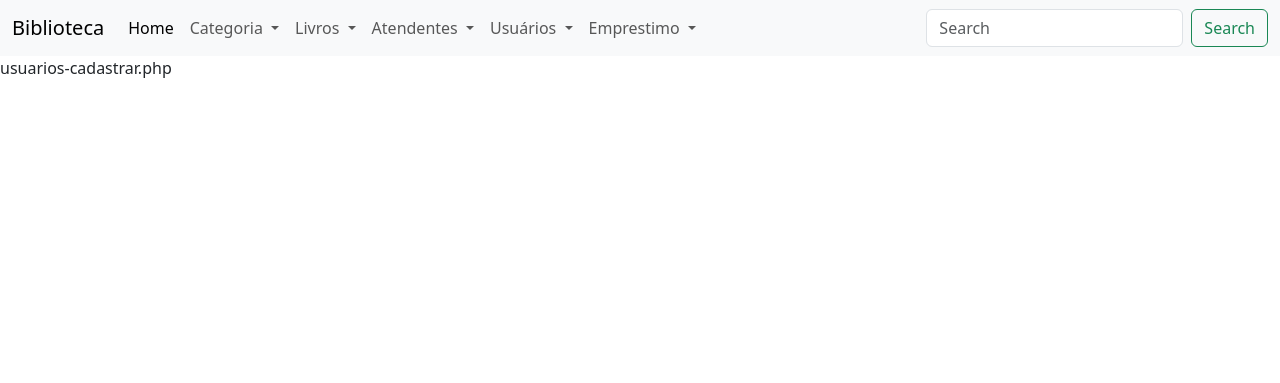
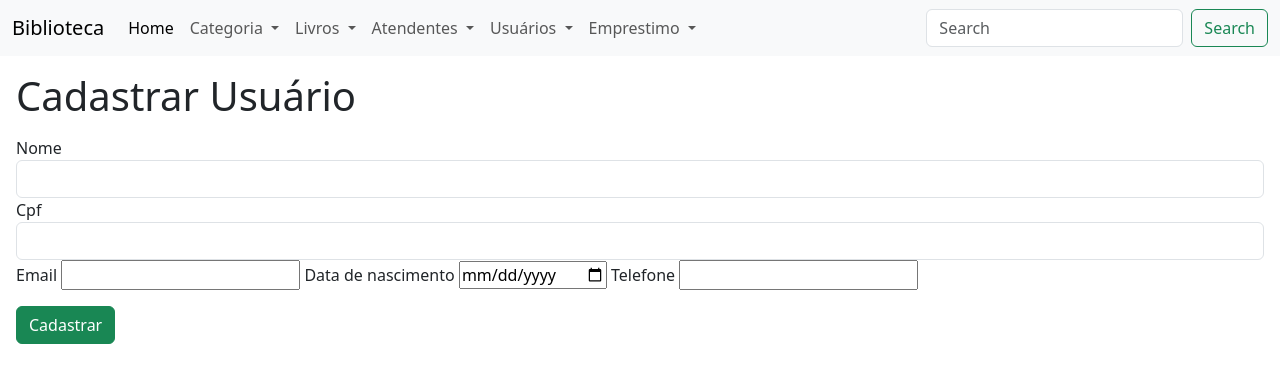
Before and after one commit to MikalROn/projeto-eliel, a PHP site: page /index.php?page=usuarios-cadastrar in a window 1280 px wide. Shown: the top 383 px of the page. Run offline with PHP 8.4, Linux system fonts and the light colour scheme.

Commit message:
fix: usuarios

```diff
--- a/usuarios-cadastrar.php
+++ b/usuarios-cadastrar.php
@@ -1 +1,27 @@
-usuarios-cadastrar.php
+<h1 class="m-3"> Cadastrar Usuário </h1>
+
+<form action="?page=usuario-salvar" method="POST" class="m-3">
+    <input type="hidden" name="acao" value="cadastrar"/>
+
+        <label> Nome </label>
+        <input type="text" name="nome_usuario" class="form-control">
+
+        <label>Cpf</label>
+        <input type="text" name="cpf_usuario" id="" class="form-control">
+
+        <label> Email </label>
+        <input type="email" name="email_usuario">
+
+        <label> Data de nascimento </label>
+        <input type="date" name="data_nasc_usuario">
+
+        <label> Telefone </label>
+        <input type="text" name="fone_usuario" id="">
+
+
+    <div class="mt-3">
+        <button type="submit" value="Cadastrar" class="btn btn-success">
+            Cadastrar
+        </button>
+    </div>
+</form>
```
Also changed, not shown: usuarios-listar.php (+33 -1 lines), usuarios-salvar.php (+19 -8 lines).
